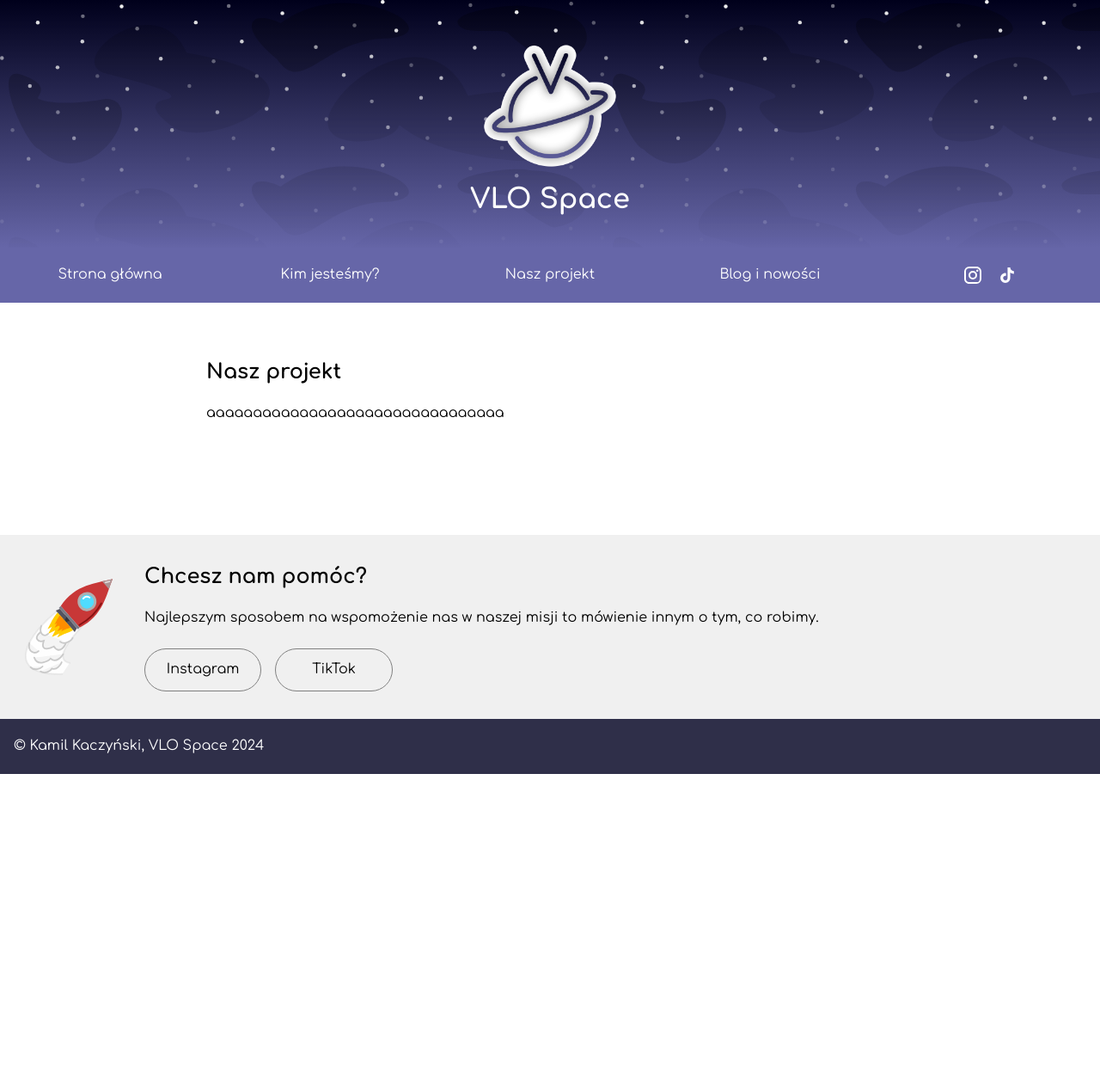
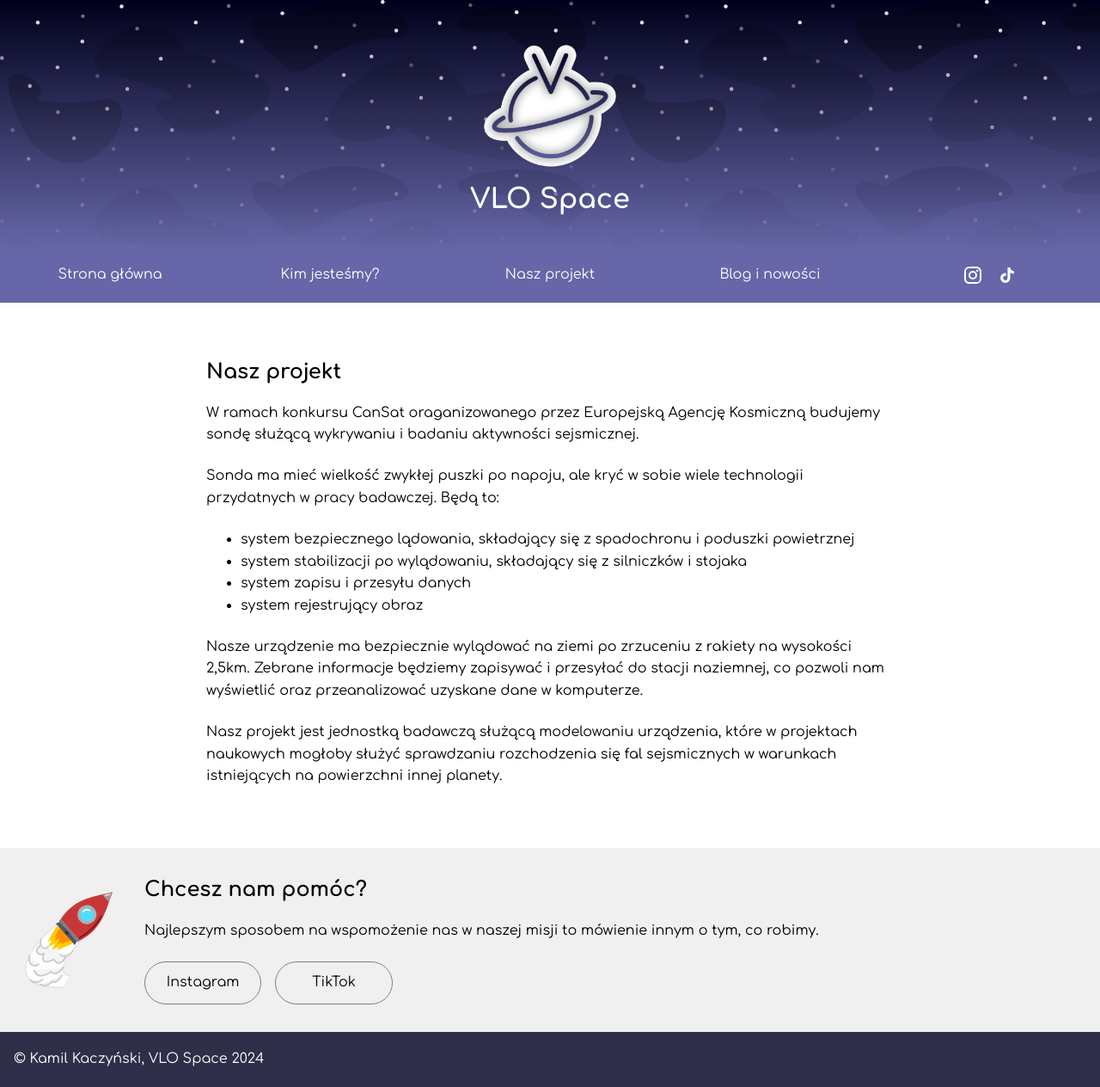
Before and after one commit to vlo-space/vlo-space.github.io, a Jekyll site: the page built from nasz-projekt.md, in a window 1280 px wide. Shown: the whole page at 86% size. Built offline with Jekyll 4.4.1, drawn with Linux system fonts in a browser that asks for light colours; before the commit the page ends 900 px from its top, so only the background shows below that.

Commit message:
Update nasz-projekt.md

```diff
--- a/nasz-projekt.md
+++ b/nasz-projekt.md
@@ -3,5 +3,14 @@
 
 # Nasz projekt
 
+W ramach konkursu CanSat oraganizowanego przez Europejską Agencję Kosmiczną budujemy sondę służącą wykrywaniu i badaniu aktywności sejsmicznej.
 
-aaaaaaaaaaaaaaaaaaaaaaaaaaaaaaaa
+Sonda ma mieć wielkość zwykłej puszki po napoju, ale kryć w sobie wiele technologii przydatnych w pracy badawczej. Będą to:
+- system bezpiecznego lądowania, składający się z spadochronu i poduszki powietrznej
+- system stabilizacji po wylądowaniu, składający się z silniczków i stojaka
+- system zapisu i przesyłu danych
+- system rejestrujący obraz
+
+Nasze urządzenie ma bezpiecznie wylądować na ziemi po zrzuceniu z rakiety na wysokości 2,5km. Zebrane informacje będziemy zapisywać i przesyłać do stacji naziemnej, co pozwoli nam wyświetlić oraz przeanalizować uzyskane dane w komputerze.
+
+Nasz projekt jest jednostką badawczą służącą modelowaniu urządzenia, które w projektach naukowych mogłoby służyć sprawdzaniu rozchodzenia się fal sejsmicznych w warunkach istniejących na powierzchni innej planety.
```
